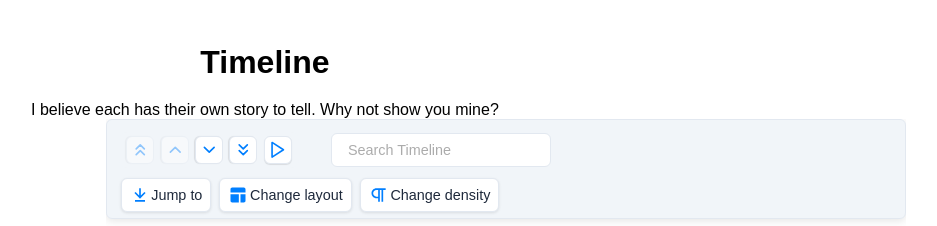
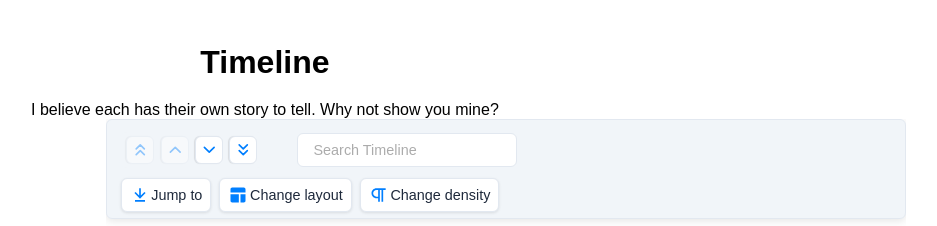
Before and after one commit to Jeevz10/Jeevz10.github.io, a React (Create React App) app in the folder my-website/: page / in a window 1280 px wide. Shown: the part 1520-1746 px from the top of the page, without its empty margins (234-1171 px from the left). Built offline with nearby package versions, Linux system fonts and the light colour scheme; a web font is replaced by a local one.

Commit message:
some changes

```diff
--- a/my-website/src/components/ProfileSection/TimelineSection/Timeline.js
+++ b/my-website/src/components/ProfileSection/TimelineSection/TimelineChrono.js
@@ -4,7 +4,7 @@ import {  TimelineLayer,
     TimelineColumn,
     TimelineDiv,
     HeaderColumn,
-    TimelinePara } from '../TimelineSection/TimelineElements';
+    TimelinePara } from './TimelineChronoElements';
 import { Chrono } from 'react-chrono';
 
 const Timeline = ({ data }) => {
@@ -23,9 +23,10 @@ const Timeline = ({ data }) => {
                     <Chrono
                     mode='VERTICAL_ALTERNATING'
                     items={data}
-                    slideShow={true}
-                    onRestartSlideshow={true}
-                    slideItemDuration={4500} />
+                    // slideShow={true}
+                    // onRestartSlideshow={true}
+                    // slideItemDuration={4500}
+                    />
                 </TimelineDiv>
             </TimelineColumn>
         </TimelineLayer>
--- a/my-website/src/components/ProfileSection/index.js
+++ b/my-website/src/components/ProfileSection/index.js
@@ -6,7 +6,7 @@ import {
 } from './ProfileElements';
 import PicsAndFacts from './PicsAndFacts/PicsAndFacts';
 import { TimelineData } from '../../data/ProfileSection/TimelineData';
-import Timeline from './TimelineSection/Timeline';
+import Timeline from './TimelineSection/TimelineChrono';
 import AboutMe from './AboutMe/AboutMe';
 
 const ProfileSection = ({factsData, img}) => {
```
Also changed, not shown: my-website/src/components/ProfileSection/TimelineSection/TimelineChronoElements.js (renamed from my-website/src/components/ProfileSection/TimelineSection/TimelineElements.js), 1 other file (tests, documents, lock files or other folders).
